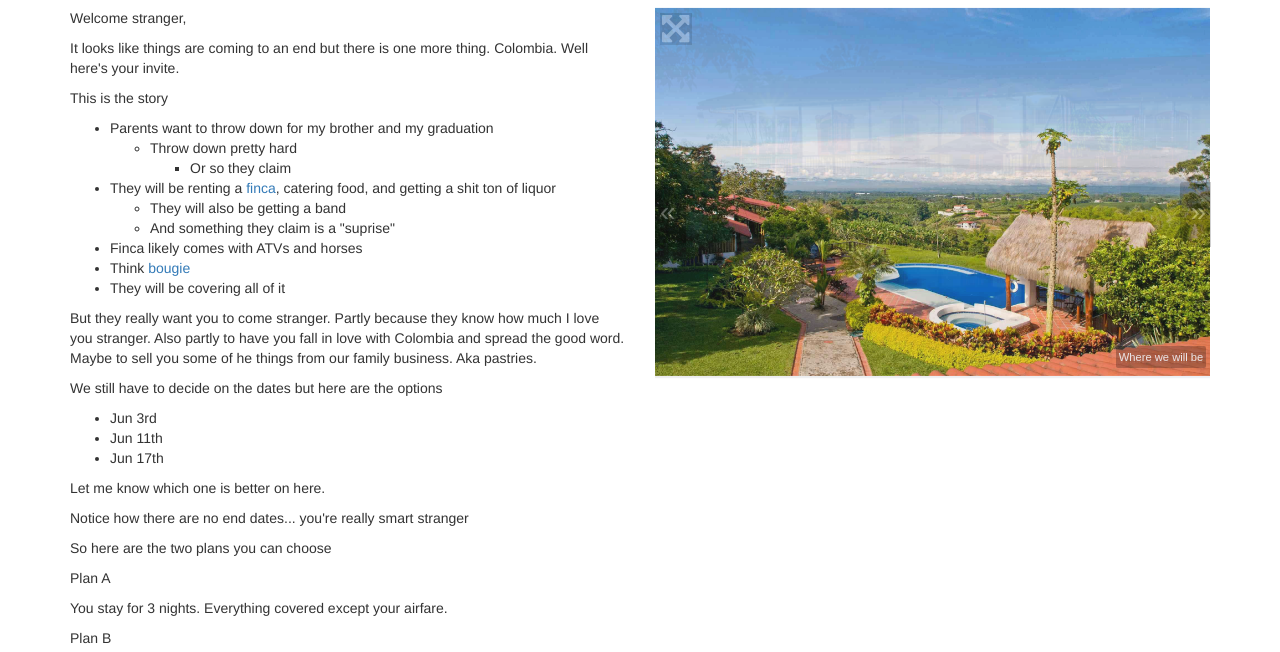
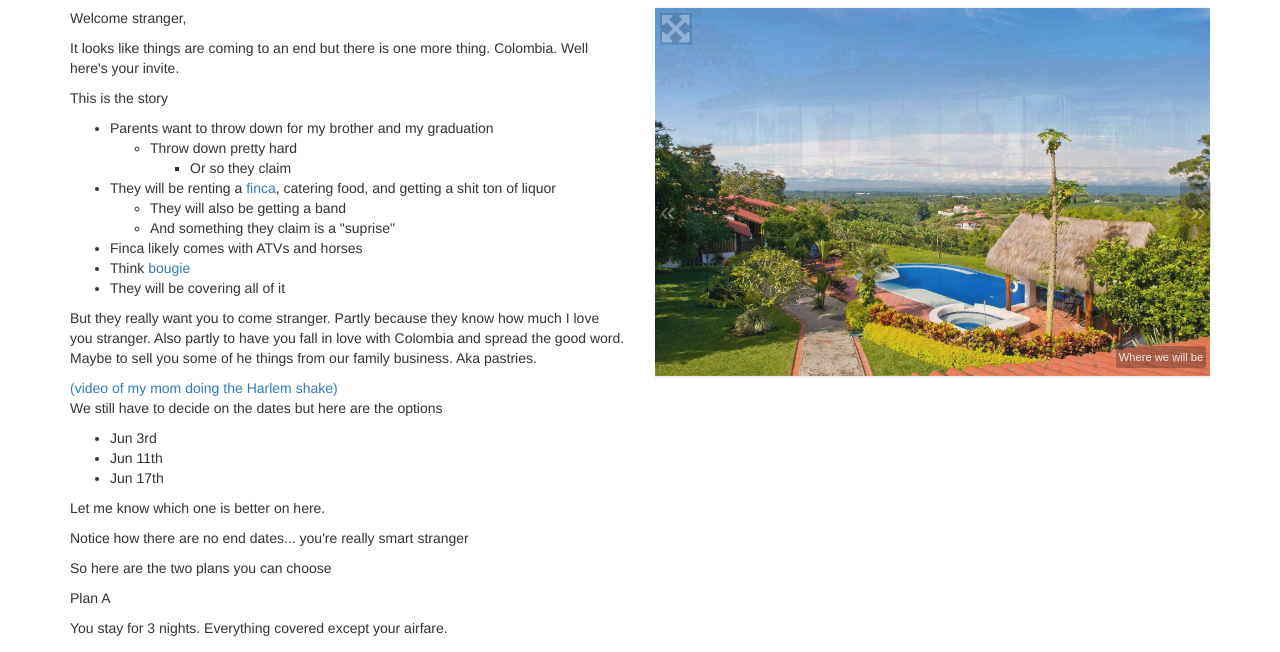
Before and after one commit to iloveluce/colombia, a plain HTML site: page index.html in a window 1280 px wide. Shown: the part 102-754 px from the top of the page. Drawn offline with Linux system fonts and the light colour scheme.

Commit message:
adding harlem shake

```diff
--- a/index.html
+++ b/index.html
@@ -72,6 +72,7 @@
 <li>They will be covering all of it</li>
 </ul>
 <p>But they really want you to come <name class="name">stranger</name>. Partly because they know how much I love you <name class="name">stranger</name>. Also partly to have you fall in love with Colombia and spread the good word. Maybe to sell you some of he things from our family business. Aka pastries.</p>
+<a href="https://www.youtube.com/watch?v=OZCrEQyO-YA">(video of my mom doing the Harlem shake)</a>
 <p>We still have to decide on the dates but here are the options</p>
 <ul>
 <li>Jun 3rd</li>
```
